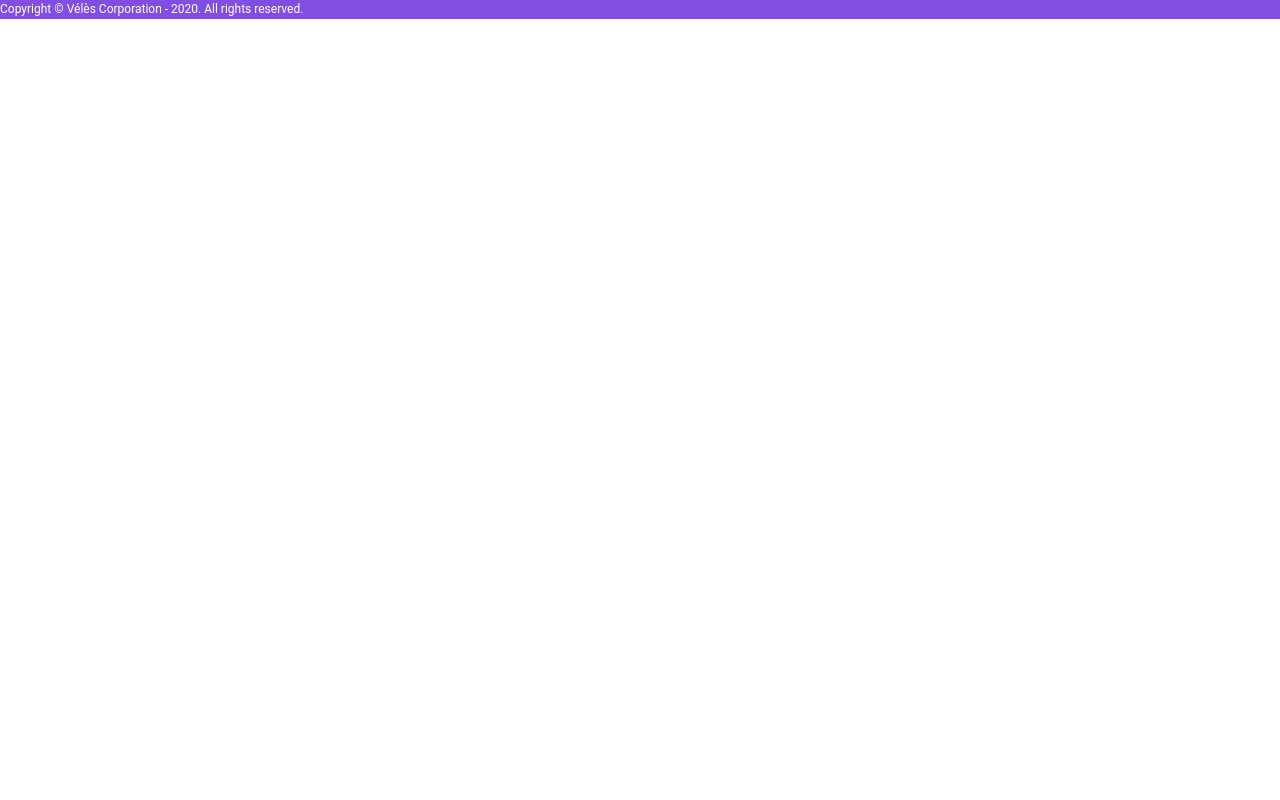
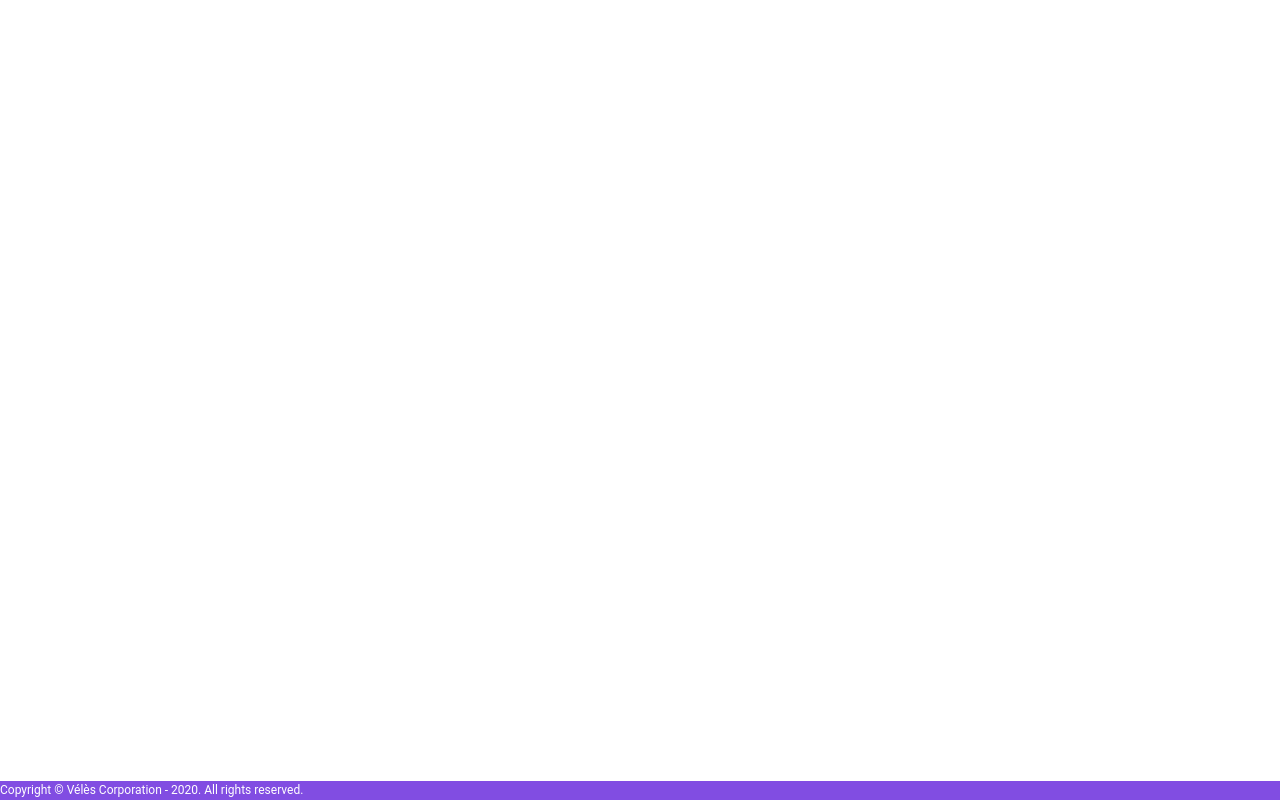
Before and after one commit to Opalie/ppe-hibouk, a PHP site: page /copyright.php in a window 1280 px wide. Run offline with PHP 8.4, Linux system fonts and the light colour scheme.

Commit message:
Add files via upload

```diff
--- a/Website/style/copyright.css
+++ b/Website/style/copyright.css
@@ -13,9 +13,10 @@ body {
 footer{
 	width: 100%;
 	background: #5b30aa;
-	display: flex;
-	flex-direction: column;
-	margin-top: auto;
+	position: fixed;
+	left: 0;
+	bottom: 0;
+	text-align: column;
 }
 
 .footerbottom{
```
